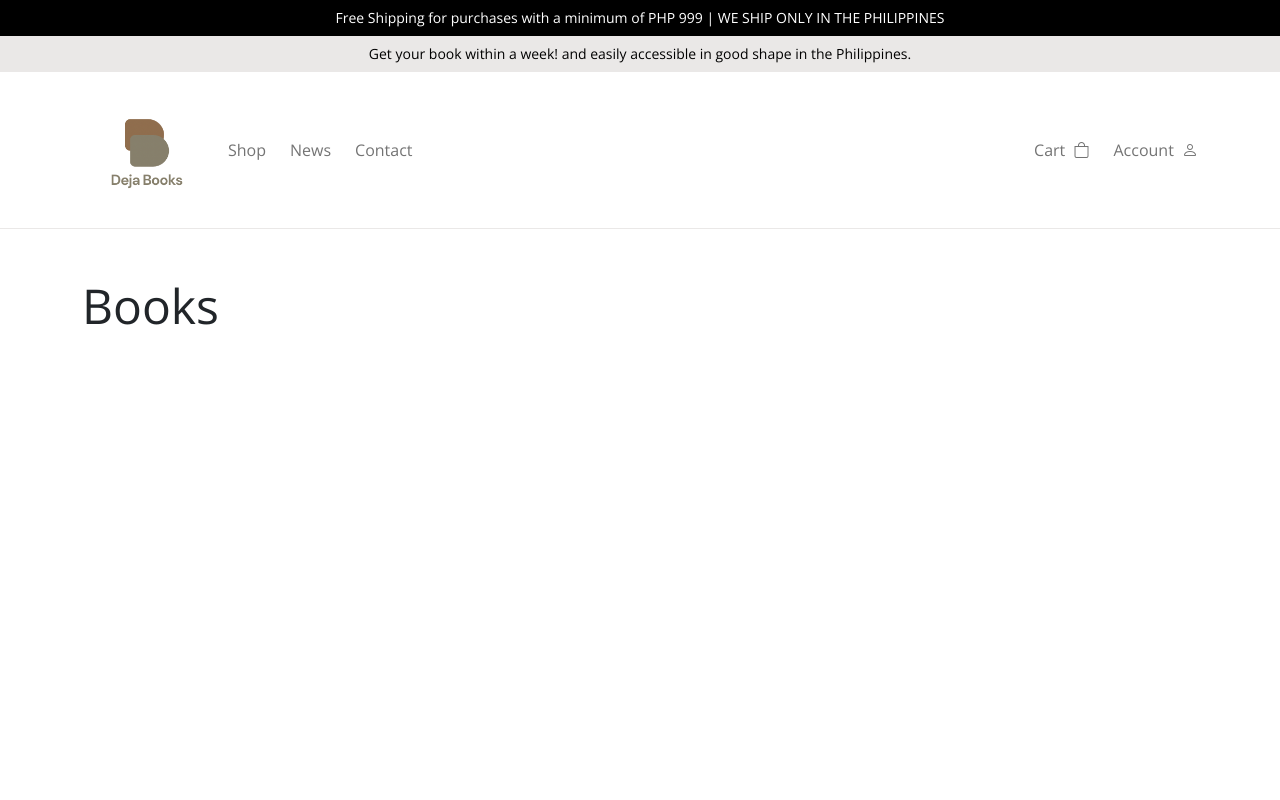
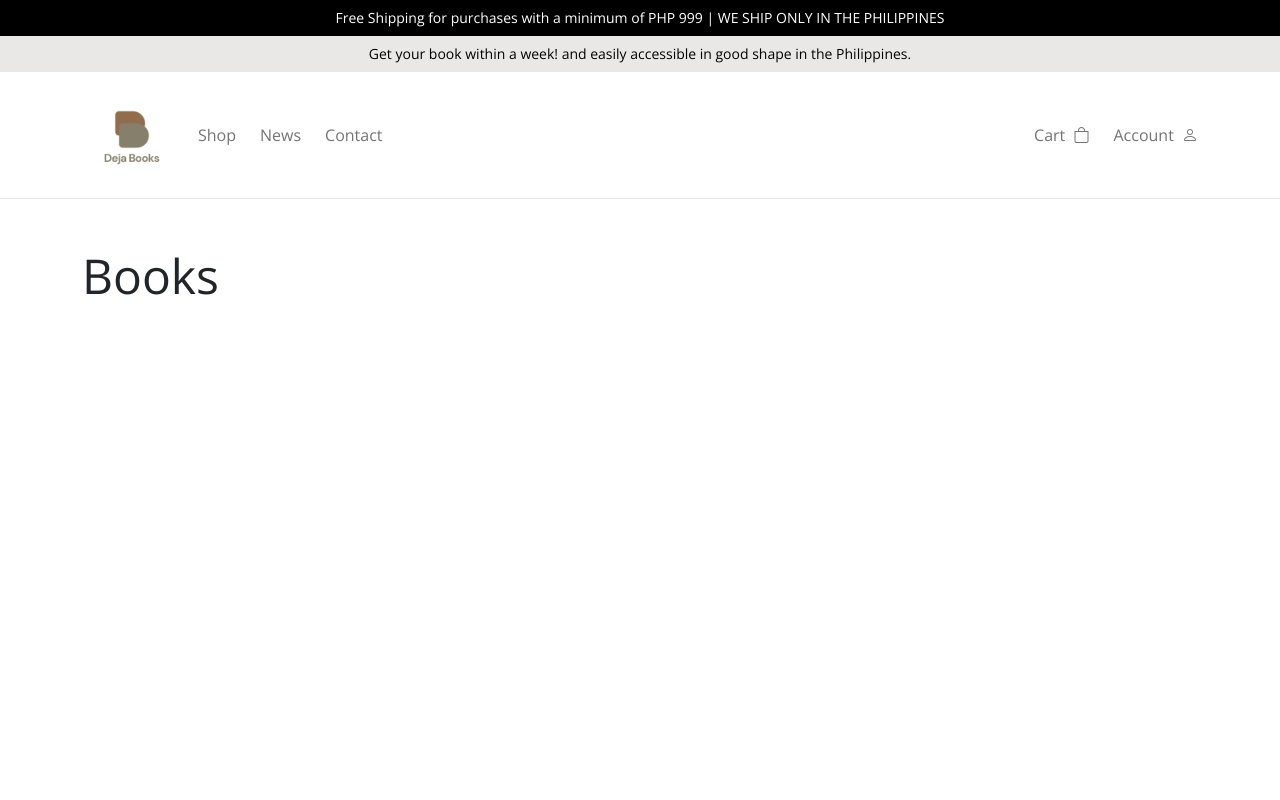
Before and after one commit to K3ndev/WD34_mini_proj1, a plain HTML site: page pages/shop/index.html in a window 1280 px wide. Shown: the top 800 px of the page. Drawn offline with nearby package versions, Linux system fonts and the light colour scheme; a web font is replaced by a local one.

Commit message:
fixed width of the img at shop pages

```diff
--- a/pages/shop/index.html
+++ b/pages/shop/index.html
@@ -55,7 +55,7 @@
       <!-- nav -->
       <nav class="navbar navbar-expand-lg bg-body-tertiary container-xl">
         <div class="container-xl">
-          <a href="#" style="width: 130px" class="navbar-brand">
+          <a href="#" style="width: 100px" class="navbar-brand">
             <img
               src="../../public/images/logo.png"
               alt=""
```
